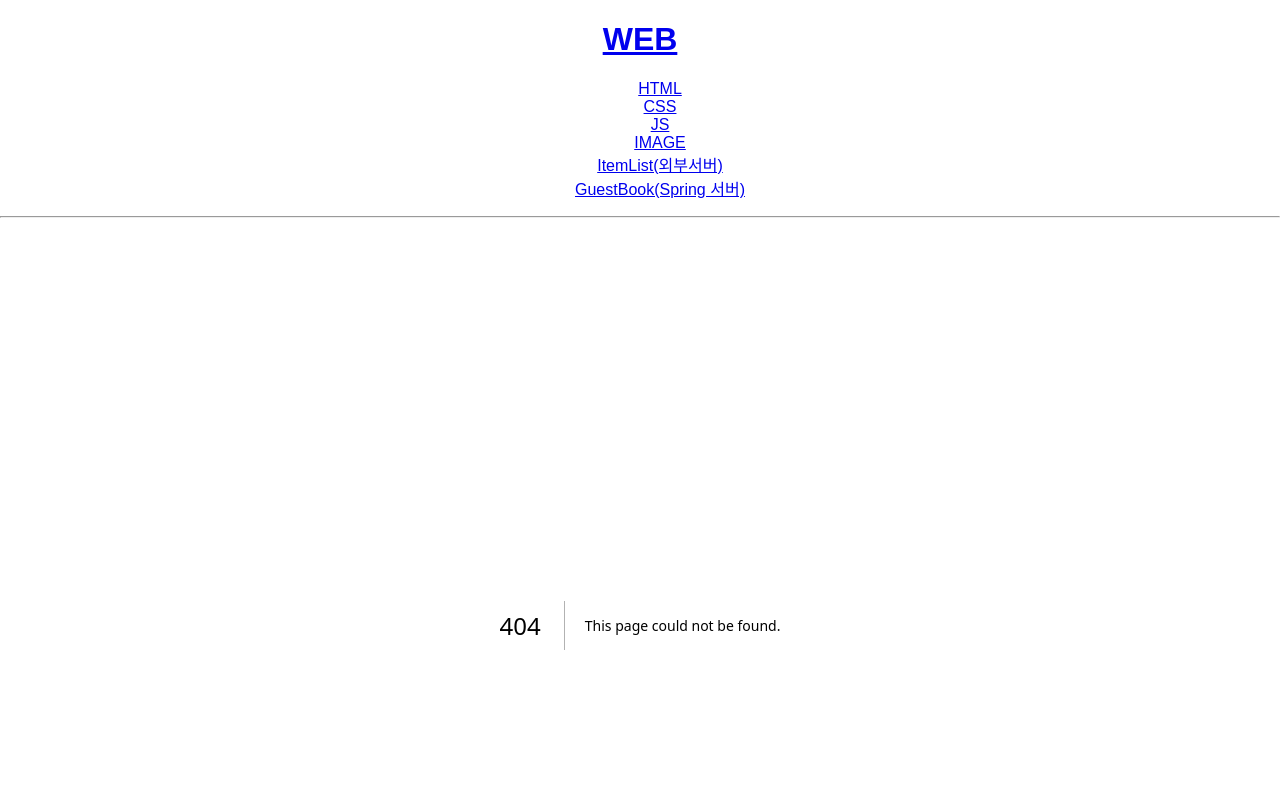
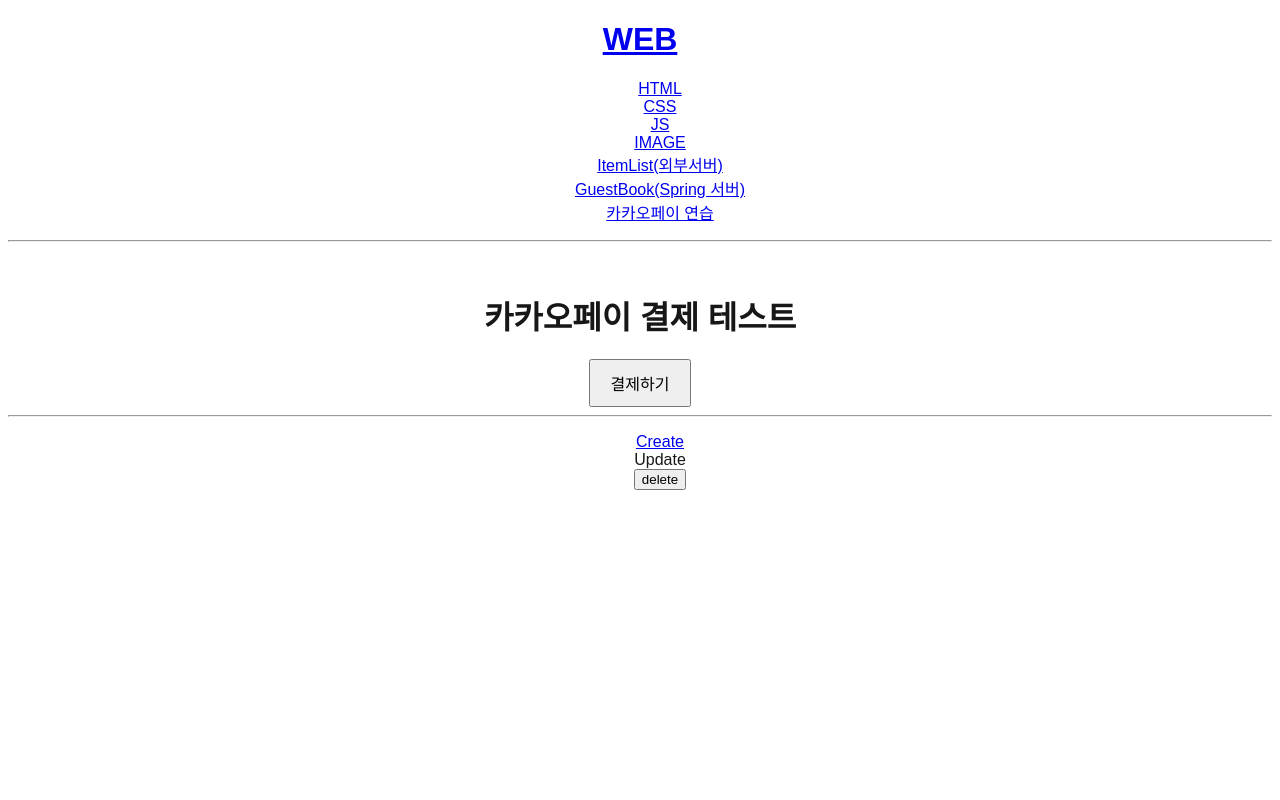
Before and after one commit to hayoonjeon/2024_next01, a Next.js app: page /kakaoPay in a window 1280 px wide. Before the commit this address had no page. Shown: the top 800 px of the page. Built offline with nearby package versions, Linux system fonts and the light colour scheme.

Commit message:
카카오페이 연습용 추가.

```diff
--- a/package.json
+++ b/package.json
@@ -23,4 +23,5 @@
     "postcss": "^8",
     "tailwindcss": "^3.4.1"
   }
+
 }
--- /dev/null
+++ b/src/app/api/kakaoPay/route.js
@@ -0,0 +1,52 @@
+import axios from "axios";
+
+export async function POST(req) {
+  try {
+    const body = await req.json();
+
+    const {
+      partner_order_id,
+      partner_user_id,
+      item_name,
+      quantity,
+      total_amount,
+      tax_free_amount,
+      approval_url,
+      cancel_url,
+      fail_url,
+    } = body;
+
+    const response = await axios.post(
+      "https://kapi.kakao.com/v1/payment/ready",
+      {
+        cid: "TC0ONETIME", // 테스트용 가맹점 CID
+        partner_order_id,
+        partner_user_id,
+        item_name,
+        quantity,
+        total_amount,
+        tax_free_amount: tax_free_amount || 0,
+        approval_url,
+        cancel_url,
+        fail_url,
+      },
+      {
+        headers: {
+          Authorization: `KakaoAK 1a5d6d1f27c3709bbfd84088e2c9ef8d`, // 'KakaoAK ' 포함
+          "Content-Type": "application/x-www-form-urlencoded;charset=utf-8",
+        },
+      }
+    );
+
+    return new Response(JSON.stringify(response.data), { status: 200 });
+  } catch (error) {
+    console.error("카카오페이 API 호출 에러:", error.response?.data || error.message);
+    return new Response(
+      JSON.stringify({
+        message: "결제 준비 API 호출 실패",
+        error: error.response?.data || error.message,
+      }),
+      { status: 500 }
+    );
+  }
+}
--- /dev/null
+++ b/src/app/kakaoPay/page.jsx
@@ -0,0 +1,49 @@
+"use client";
+
+import React, { useState } from "react";
+import axios from "axios";
+
+const KakaoPay = () => {
+  const [payUrl, setPayUrl] = useState("");
+
+  // 결제 요청 함수
+  const handlePayment = async () => {
+    try {
+      const response = await axios.post("/api/kakaoPay", {
+        cid: "TC0ONETIME",
+        partner_order_id: "order123",
+        partner_user_id: "user123",
+        item_name: "상품명",
+        quantity: 1,
+        total_amount: 5500,
+        tax_free_amount: 0,
+        approval_url: "http://localhost:3000/kakaoPay/success",
+        cancel_url: "http://localhost:3000/kakaoPay/cancel",
+        fail_url: "http://localhost:3000/kakaoPay/fail",
+      });
+
+      console.log(response.data);
+      setPayUrl(response.data.next_redirect_pc_url); // 결제 URL 설정// 결제 URL 설정
+    } catch (error) {
+      console.error("결제 요청 에러:", error);
+    }
+  };
+
+  return (
+    <div style={{ textAlign: "center", marginTop: "50px" }}>
+      <h1>카카오페이 결제 테스트</h1>
+      <button onClick={handlePayment} style={{ padding: "10px 20px", fontSize: "16px" }}>
+        결제하기
+      </button>
+      {payUrl && (
+        <div style={{ marginTop: "20px" }}>
+          <a href={payUrl} target="_blank" rel="noopener noreferrer">
+            결제 페이지로 이동
+          </a>
+        </div>
+      )}
+    </div>
+  );
+};
+
+export default KakaoPay;
--- a/src/app/layout.js
+++ b/src/app/layout.js
@@ -23,6 +23,7 @@ export default function RootLayout({ children }) {
           <li><Link href={"/gallery"}>IMAGE</Link></li>
           <li><Link href={"/itemList"}>ItemList(외부서버)</Link></li>
           <li><Link href={"/guestBookList"}>GuestBook(Spring 서버)</Link></li>
+          <li><Link href={"/kakaoPay"}>카카오페이 연습</Link></li>
         </ol>
         <hr/>
         {children}
```
Also changed, not shown: src/app/kakaoPay/cancel.jsx (added, +7 -0 lines), src/app/kakaoPay/fail.jsx (added, +7 -0 lines), src/app/kakaoPay/success/page.jsx (added, +7 -0 lines).
